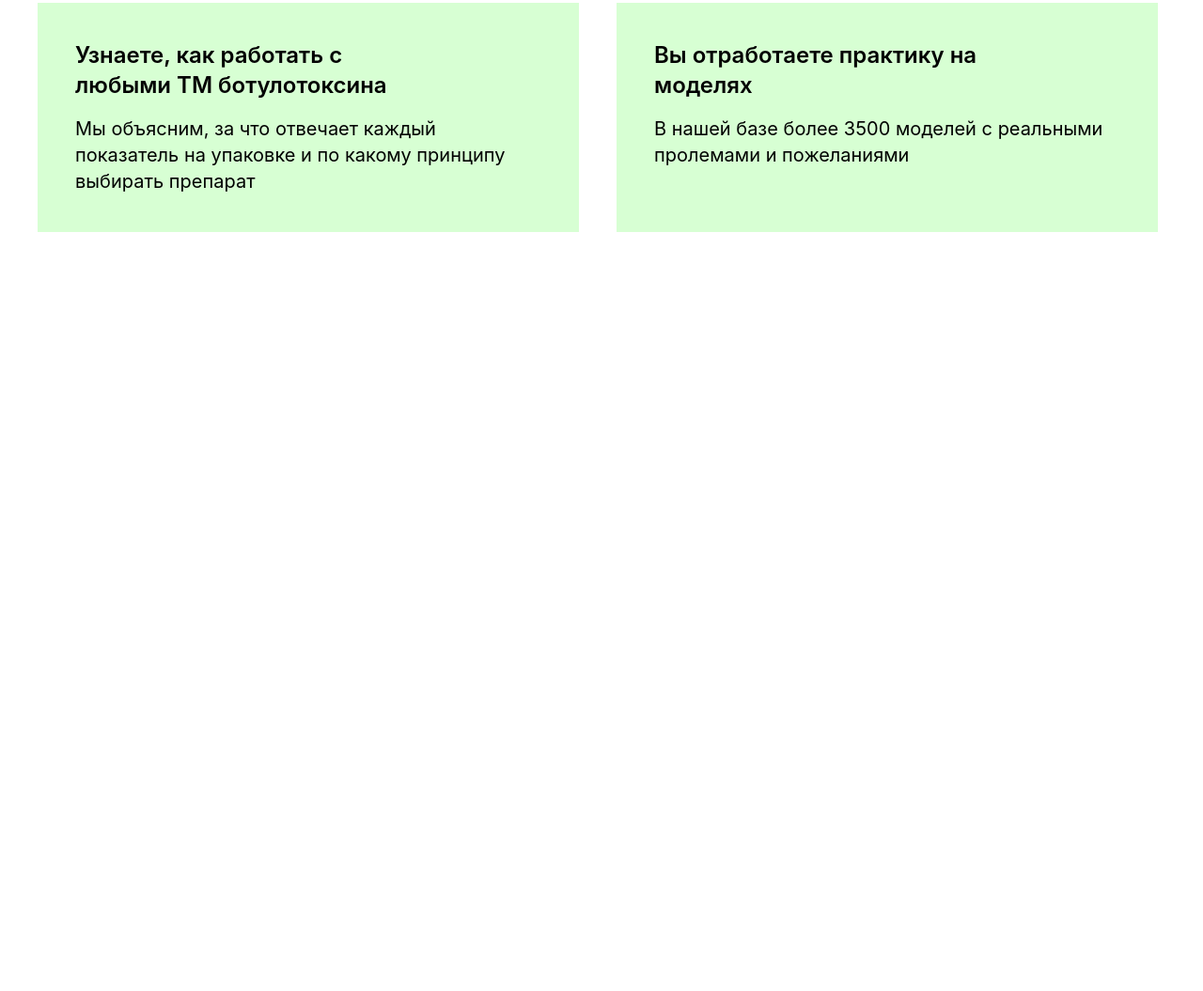
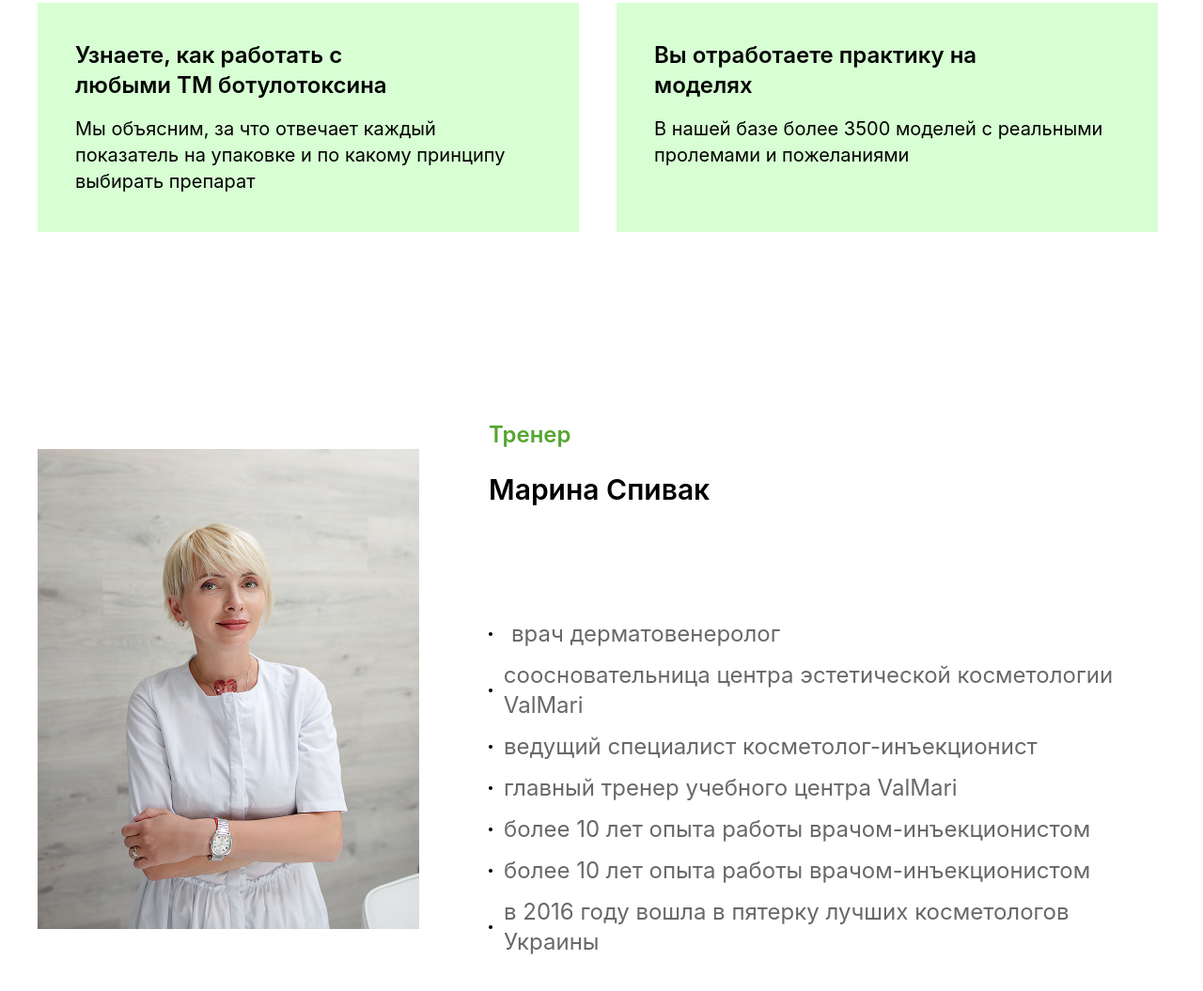
Before and after one commit to z1yodullo/GIT-30, a website: page src/page5.html in a window 1280 px wide. Shown: the part 3330-4385 px from the top of the page at 94% size. Before the commit the page ends 3677 px from the top, so only its background shows below. Drawn offline with nearby package versions, Linux system fonts and the light colour scheme; files that its build step writes are made by us from their sources.

Commit message:
Add section 5 on page 5

```diff
--- a/src/page5.html
+++ b/src/page5.html
@@ -116,6 +116,46 @@
             </div>
         </div>
     </section>
+
+    <section class="lg:max-w-300 m-auto lg:py-25 py-10 flex p-5 lg:px-0 lg:flex-row flex-col items-center justify-between">
+    <img src="./img/page5/section5/img.png" alt="">
+    <aside class="lg:w-[60%] w-full flex items-start flex-col lg:gap-30 gap-10">
+     <div class="flex flex-col items-start gap-6">
+        <h1 class="text-2xl font-semibold text-[#55A630]">Тренер</h1>
+        <h1 class="text-3xl font-semibold">Марина Спивак</h1>
+     </div>
+     <div class="flex flex-col items-start gap-3">
+      <div class="flex items-center gap-5">
+        <div class="inline-block w-1 h-1 bg-black rounded-[50%]"></div>
+          <h1 class="text-2xl text-[#686868]">врач дерматовенеролог</h1>
+      </div>
+        <div class="flex items-center gap-3">
+        <div class="inline-block w-1 h-1 bg-black rounded-[50%]"></div>
+          <h1 class="text-2xl text-[#686868]">соосновательница центра эстетической косметологии ValMari</h1>
+      </div>
+        <div class="flex items-center gap-3">
+        <div class="inline-block w-1 h-1 bg-black rounded-[50%]"></div>
+          <h1 class="text-2xl text-[#686868]">ведущий специалист косметолог-инъекционист</h1>
+      </div>
+        <div class="flex items-center gap-3">
+        <div class="inline-block w-1 h-1 bg-black rounded-[50%]"></div>
+          <h1 class="text-2xl text-[#686868]">главный тренер учебного центра ValMari</h1>
+      </div>
+        <div class="flex items-center gap-3">
+        <div class="inline-block w-1 h-1 bg-black rounded-[50%]"></div>
+          <h1 class="text-2xl text-[#686868]">более 10 лет опыта работы врачом-инъекционистом</h1>
+      </div>
+        <div class="flex items-center gap-3">
+        <div class="inline-block w-1 h-1 bg-black rounded-[50%]"></div>
+          <h1 class="text-2xl text-[#686868]">более 10 лет опыта работы врачом-инъекционистом</h1>
+      </div>
+      <div class="flex items-center gap-3">
+        <div class="inline-block w-1 h-1 bg-black rounded-[50%]"></div>
+          <h1 class="text-2xl text-[#686868]">в 2016 году вошла в пятерку лучших косметологов Украины</h1>
+      </div>
+     </div>
+    </aside>
+   </section>
 </main>
 </body>
 </html>
```
Also changed, not shown: src/img/page5/section5/img.png (added).
